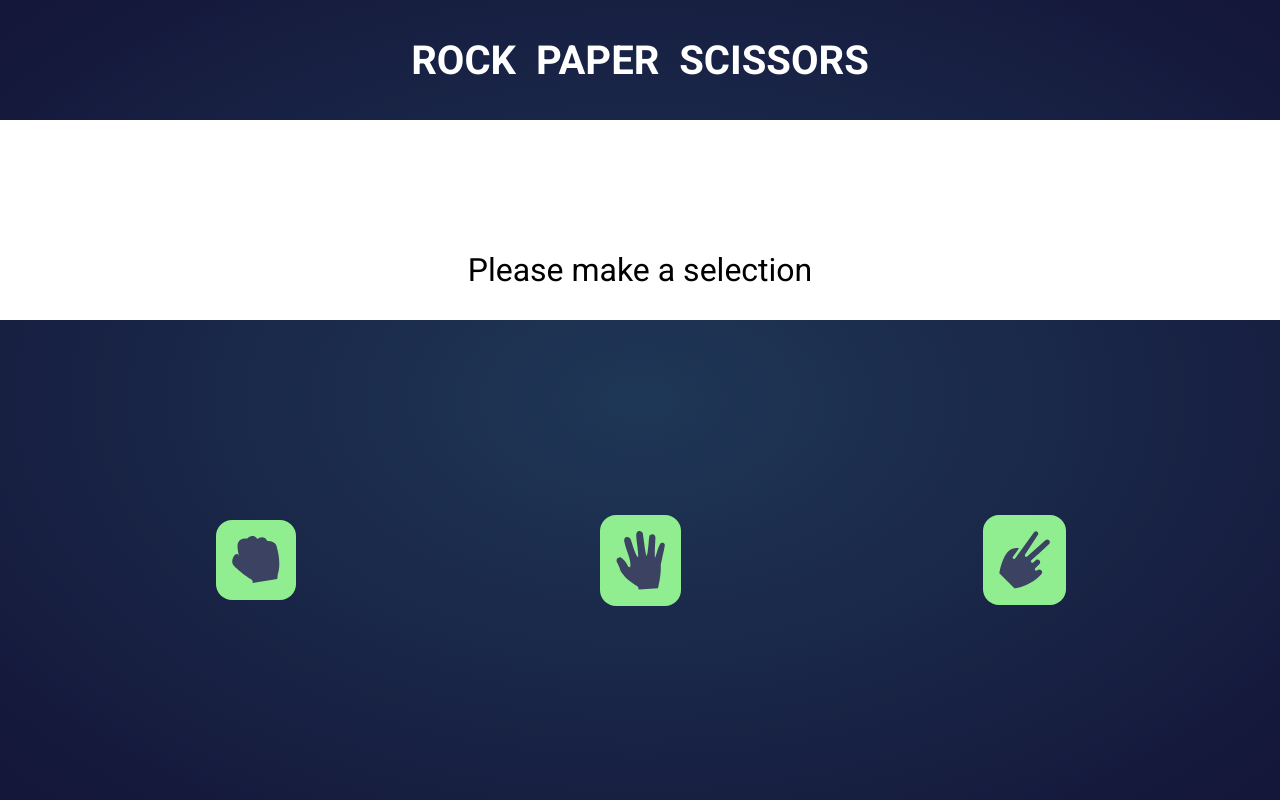
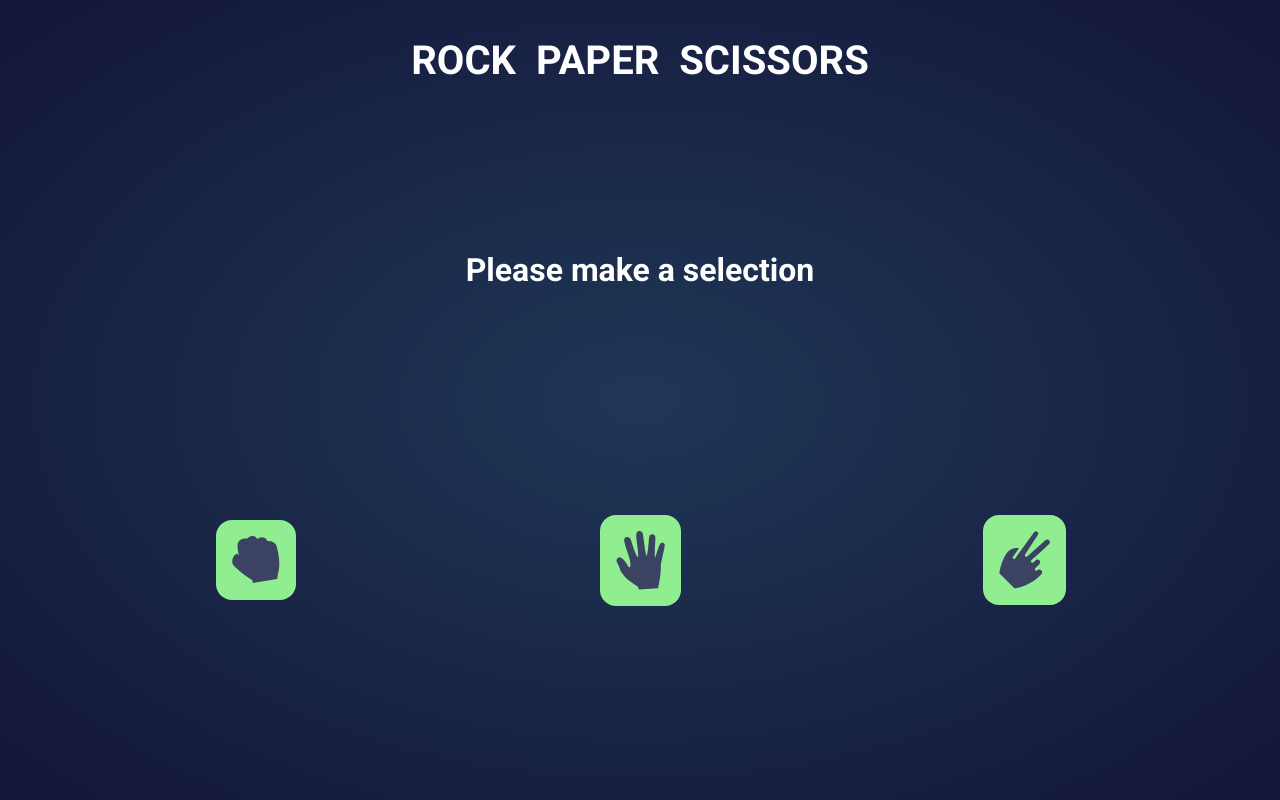
Before and after one commit to HemantDahiyaCodes/rock-paper-and-scissors-game, a plain HTML site: page index.html in a window 1280 px wide. Drawn offline with Linux system fonts and the light colour scheme; a web font is replaced by a local one.

Commit message:
Removed the white background from the result container and increased the font weight of the result text

```diff
--- a/styles.css
+++ b/styles.css
@@ -30,7 +30,7 @@ h1 {
 .result {
   height: 25%;
   width: 100%;
-  background-color: white;
+  color: white;
 }
 
 .result .scores {
@@ -51,6 +51,8 @@ h1 {
   align-items: center;
   font-size: 2rem;
   font-family: roboto;
+  font-weight: 700;
+  text-align: center;
 }
 
 /* Buttons */
```
